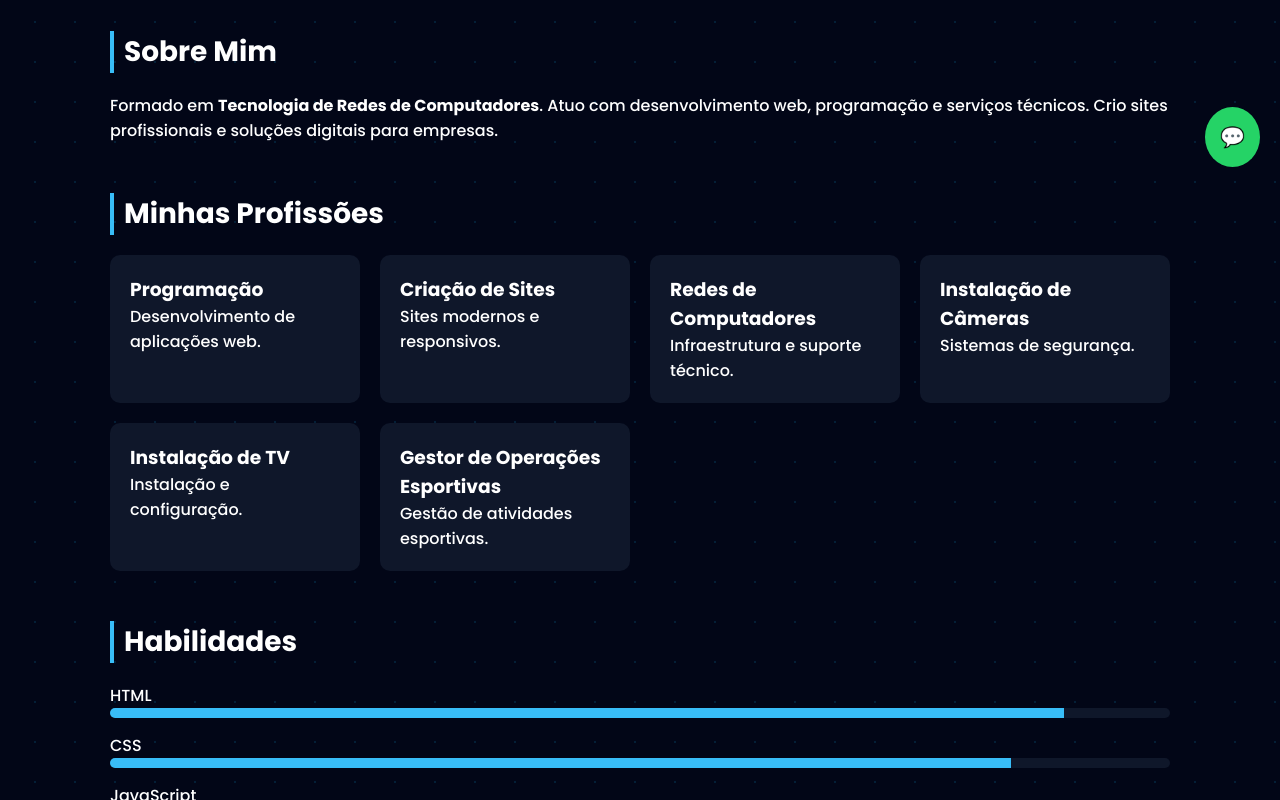
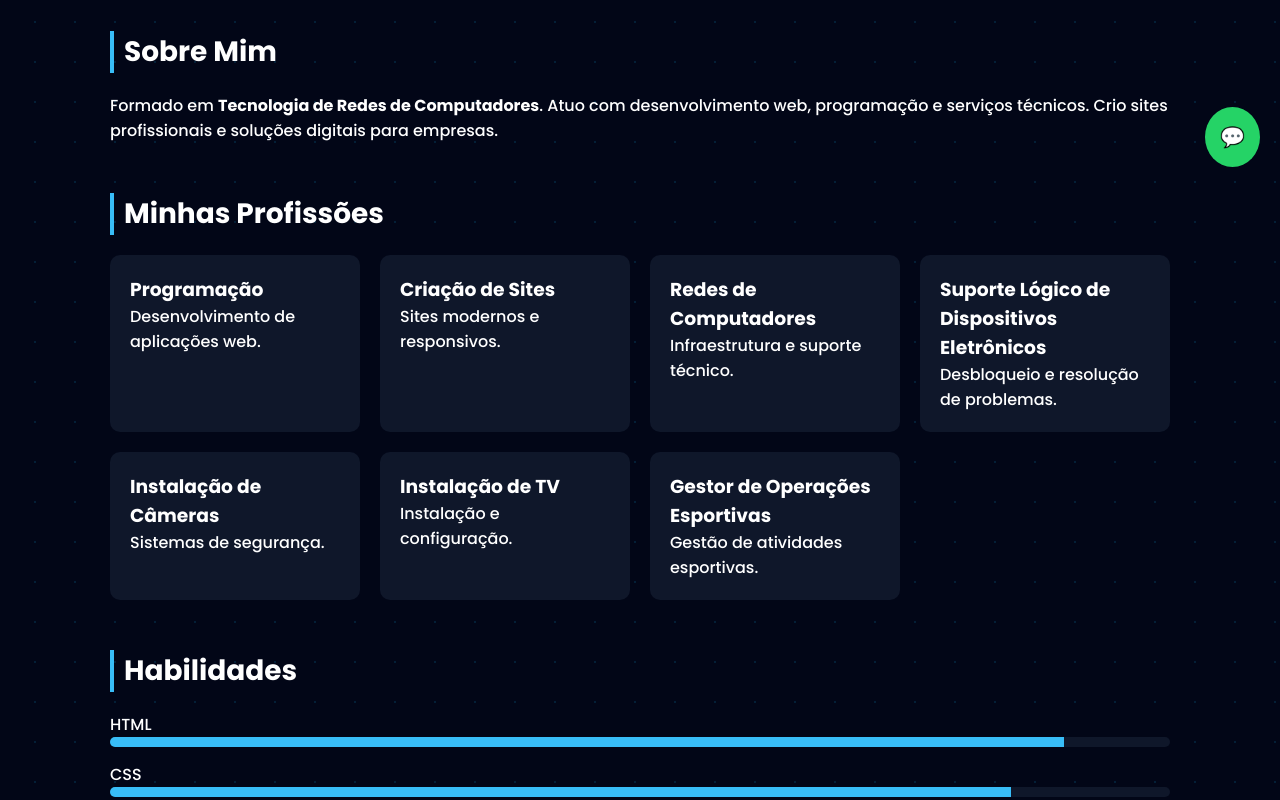
Before and after one commit to cassioporto44-tech/portf-lio, a plain HTML site: page index.html in a window 1280 px wide. Shown: the part 613-1413 px from the top of the page. Drawn offline with Linux system fonts and the light colour scheme.

Commit message:
update index.html

```diff
--- a/index.html
+++ b/index.html
@@ -283,6 +283,11 @@ Crio sites profissionais e soluções digitais para empresas.
 </div>
 
 <div class="card">
+<h3>Suporte Lógico de Dispositivos Eletrônicos</h3>
+<p>Desbloqueio e resolução de problemas.</p>
+</div>
+
+<div class="card">
 <h3>Instalação de Câmeras</h3>
 <p>Sistemas de segurança.</p>
 </div>
@@ -388,7 +393,7 @@ document.body.classList.toggle("light")
 
 /* efeito digitação */
 
-const texto = "Desenvolvedor Web • Programador • Redes de Computadores • Gestor de Operações Esportivas • Instalações de Câmeras e TVs";
+const texto = "Desenvolvedor Web • Programador • Redes de Computadores • Gestor de Operações Esportivas • Suporte Lógico a Dispositivos Eletrônicos • Instalações de Câmeras e TVs";
 let i = 0;
 
 function escrever(){
```
